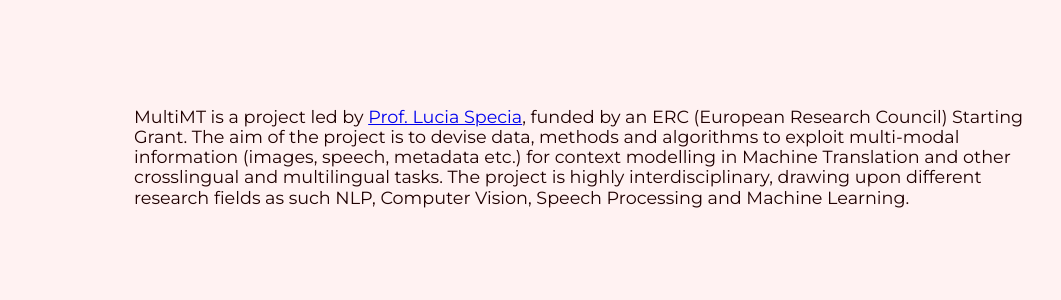
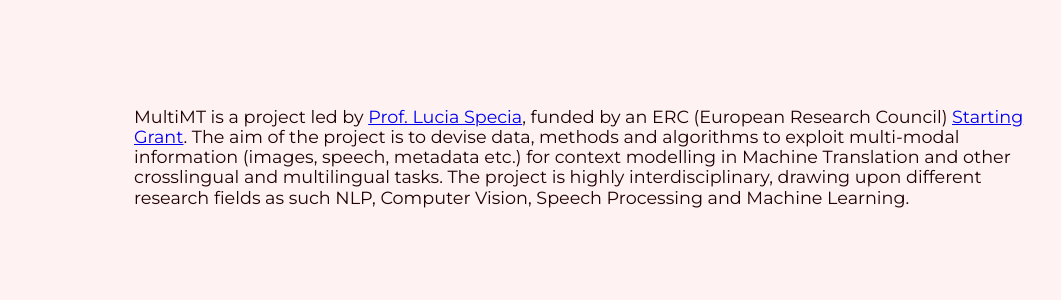
Before and after one commit to MultiMT/multimt.github.io, a Jekyll site: the page built from _posts/2017-01-01-about.md, in a window 1280 px wide. Shown: the part 450-750 px from the top of the page, without its empty margins (186-1247 px from the left). Built offline with Jekyll 4.4.1, drawn with Linux system fonts in a browser that asks for light colours; nearby versions of some CDN libraries; our own code applies the rules of GitHub Pages for plain Markdown files; library files that are not in the unit come from our copies; part of the change alters nothing that is shown.

```diff
--- a/_posts/2017-01-01-about.md
+++ b/_posts/2017-01-01-about.md
@@ -2,4 +2,4 @@
 category: about
 ---
 
-MultiMT is a project led by [Prof. Lucia Specia](http://staffwww.dcs.shef.ac.uk/people/L.Specia/), funded by an ERC (European Research Council) Starting Grant. The aim of the project is to devise data, methods and algorithms to exploit multi-modal information (images, speech, metadata etc.) for context modelling in Machine Translation and other crosslingual and multilingual tasks. The project is highly interdisciplinary, drawing upon different research fields as such NLP, Computer Vision, Speech Processing and Machine Learning.
+MultiMT is a project led by [Prof. Lucia Specia](http://staffwww.dcs.shef.ac.uk/people/L.Specia/), funded by an ERC (European Research Council) [Starting Grant](http://cordis.europa.eu/project/rcn/200709_en.html). The aim of the project is to devise data, methods and algorithms to exploit multi-modal information (images, speech, metadata etc.) for context modelling in Machine Translation and other crosslingual and multilingual tasks. The project is highly interdisciplinary, drawing upon different research fields as such NLP, Computer Vision, Speech Processing and Machine Learning.
```
